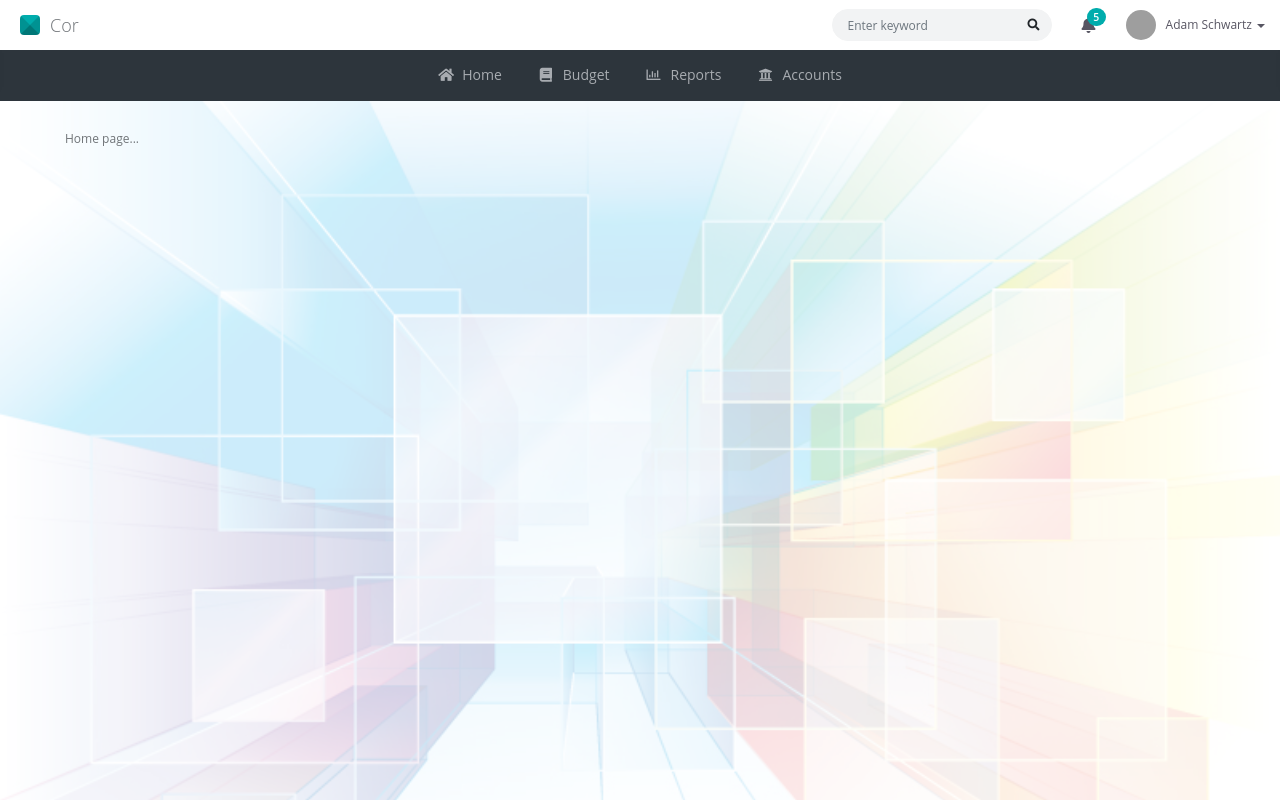
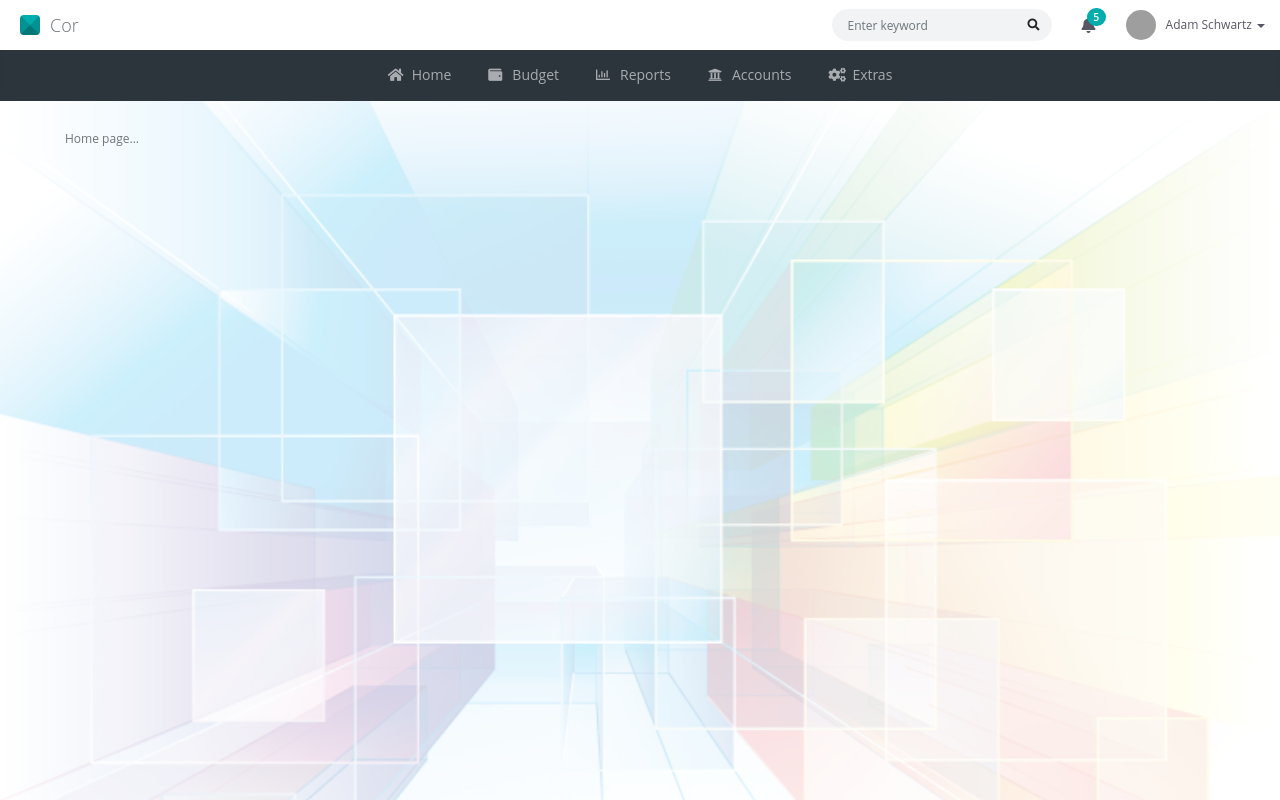
Before and after one commit to TheAnimeSenpai/wcor, a React (Create React App) app: page / in a window 1280 px wide. Built offline with nearby package versions, Linux system fonts and the light colour scheme; sample sign-in values are in the browser's storage; grey boxes are pictures that could not be loaded.

Commit message:
topmenu updated

```diff
--- a/src/pages/shared/topmenu.js
+++ b/src/pages/shared/topmenu.js
@@ -13,28 +13,40 @@ class Topmenu extends Component {
             <div id="top-menu" className="top-menu topmenu">
                 <ul className="nav">
                     <li className="navItem">
-                        <a>
+                        <Link to="/home">
                             <i className="fas fa-home fa-2x"></i>
                             <span>Home</span>
-                        </a>
+                        </Link>
                     </li>
                     <li className="navItem">
-                        <a>
-                            <i className="fas fa-book fa-2x"></i>
+                        <Link to="/budget">
+                            <i className="fas fa-wallet fa-2x"></i>
                             <span>Budget</span>
-                        </a>
+                        </Link>
                     </li>
                     <li className="navItem">
-                        <a>
+                        <Link to="/reports">
                             <i className="far fa-chart-bar fa-2x"></i>
                             <span>Reports</span>
-                        </a>
+                        </Link>
                     </li>
                     <li className="navItem">
-                        <a>
+                        <Link to="/accounts">
                             <i className="fas fa-university fa-2x"></i>
                             <span>Accounts</span>
+                        </Link>
+                    </li>
+                    <li className="navItem has-sub">
+                        <a>
+                            <i className="fas fa-cogs fa-2x"></i>
+                            <span>Extras</span>
                         </a>
+                        <ul className="sub-menu">
+                            <li><Link to="/extras/settings">Settings</Link></li>
+                            <li><Link to="/extras/backrest">Backup / Restore</Link></li>
+                            <li><Link to="/extras/categories">Categories</Link></li>
+                            <li><Link to="/extras/port">Import / Export</Link></li>
+                        </ul>
                     </li>
                     <li className="menu-control menu-control-left">
                         <a href="#" data-click="prev-menu">
```
